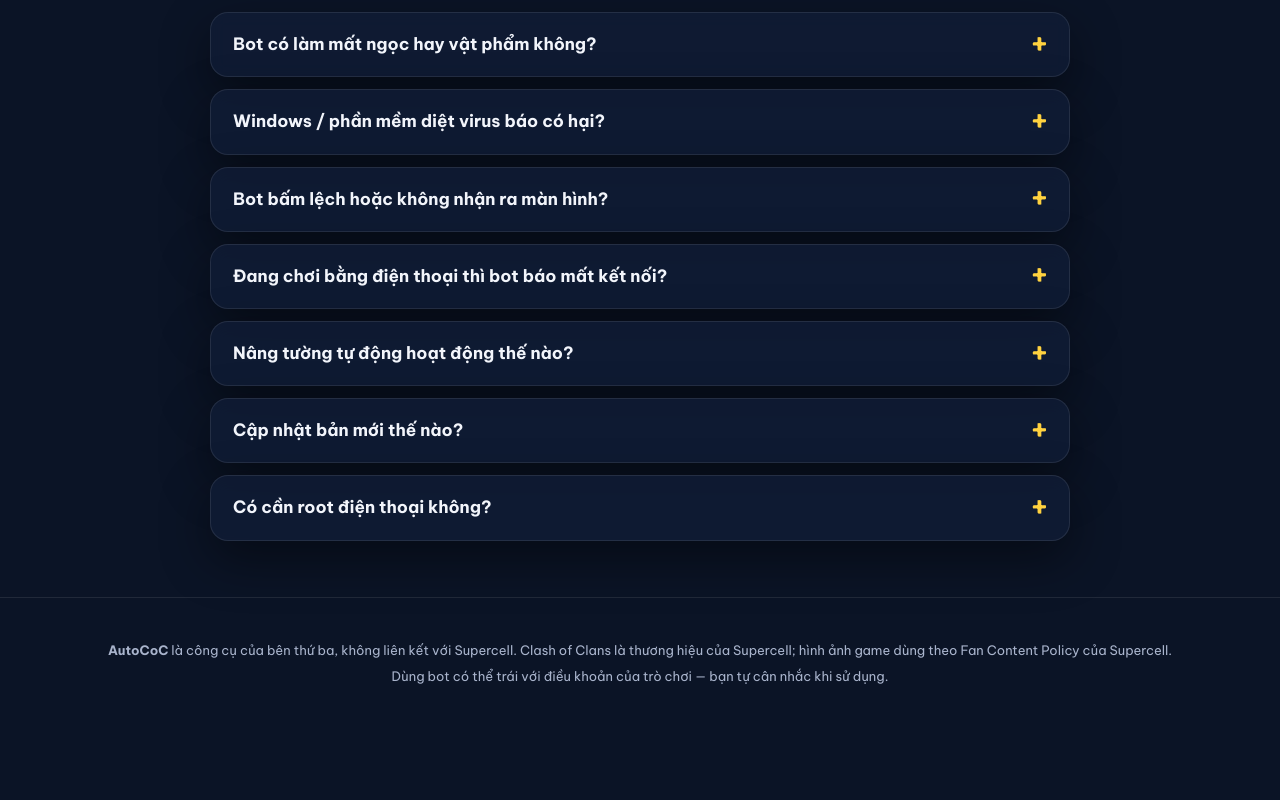
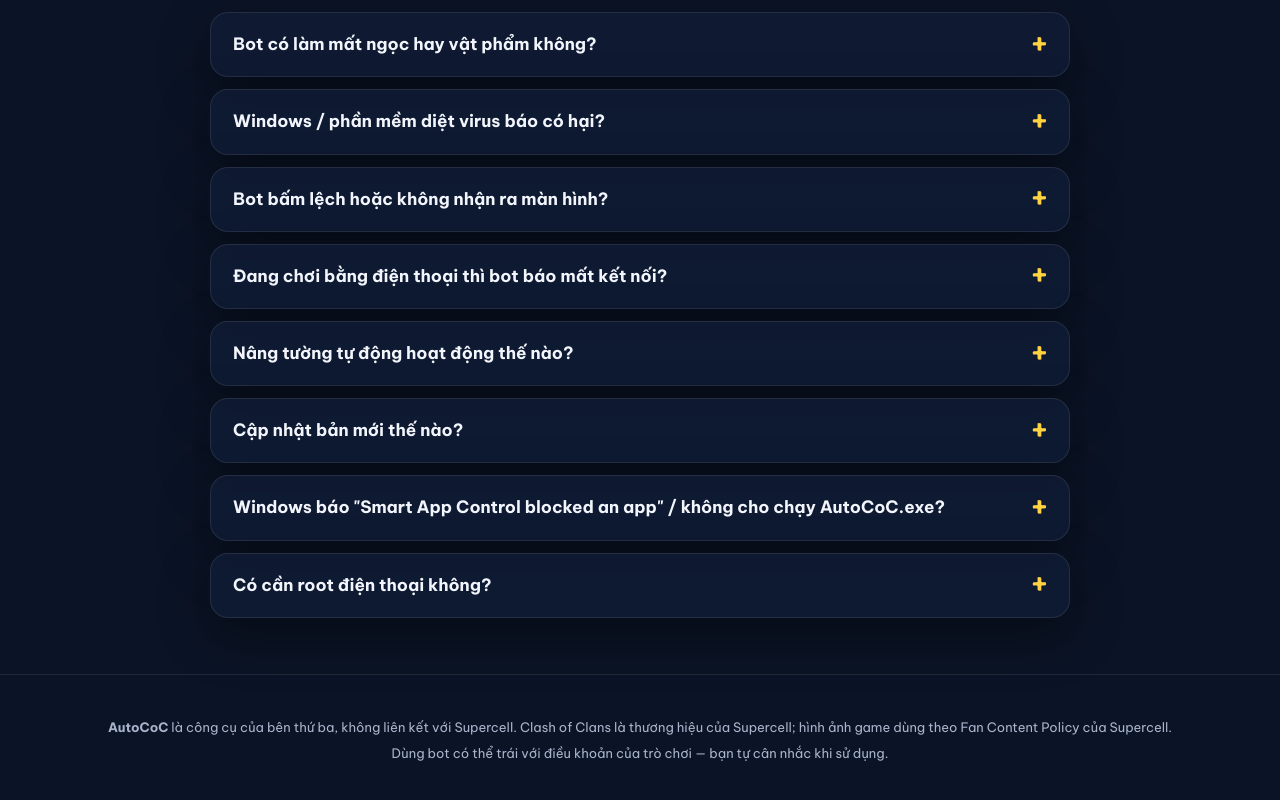
Before and after one commit to NguyenHoang-pluto/autococ, a plain HTML site: page index.html in a window 1280 px wide. Shown: the part 3202-4002 px from the top of the page. Before the commit the page ends 3943 px from the top, so only its background shows below. Drawn offline with Linux system fonts and the light colour scheme; no server answers.

Commit message:
Cập nhật index.html

```diff
--- a/index.html
+++ b/index.html
@@ -437,6 +437,9 @@
           <p>Game cần ít nhất <b>1 thợ xây rảnh</b> mới cho nâng tường (ô "1/6" góc dưới phải): thợ bận hết thì bot chờ, đánh farm tiếp. Để <b>Nâng đến cấp: Tối đa</b> thì bot nâng tới cấp cao nhất nhà chính cho phép (nhà chính 13 → tường 14, 14 → 15, 15 → 16, 16 → 17, 17 → 18, 18 → 19).</p></div></details>
         <details class="card"><summary>Cập nhật bản mới thế nào?</summary>
           <div class="ans"><p>Tải lại ở trang này — nút tải luôn là bản mới nhất. Windows: giải nén đè lên thư mục cũ (giữ thư mục <b>userdata</b> để không mất cài đặt và key). Android: cài đè lên app cũ, không cần gỡ.</p></div></details>
+        <details class="card"><summary>Windows báo "Smart App Control blocked an app" / không cho chạy AutoCoC.exe?</summary>
+          <div class="ans"><p>Đó là tính năng bảo vệ của Windows 11: chặn mọi phần mềm chưa ký số, không phải lỗi của tool. Cách mở: Start → gõ <b>Smart App Control</b> → mở mục đó → chọn <b>Off (Tắt)</b> → chạy lại AutoCoC.exe. Nếu chỉ hiện "Windows protected your PC" thì bấm <b>More info → Run anyway</b>.</p>
+          <p>Không muốn tắt: cài bản Android (AutoCoC.apk) ngay trong giả lập LDPlayer — bot chạy bên trong giả lập nên Windows không chặn.</p></div></details>
         <details class="card"><summary>Có cần root điện thoại không?</summary>
           <div class="ans"><p>Không. App dùng Trợ năng để chạm và quyền quay màn hình để nhìn game, giống như bạn tự bấm.</p></div></details>
       </div>
```
